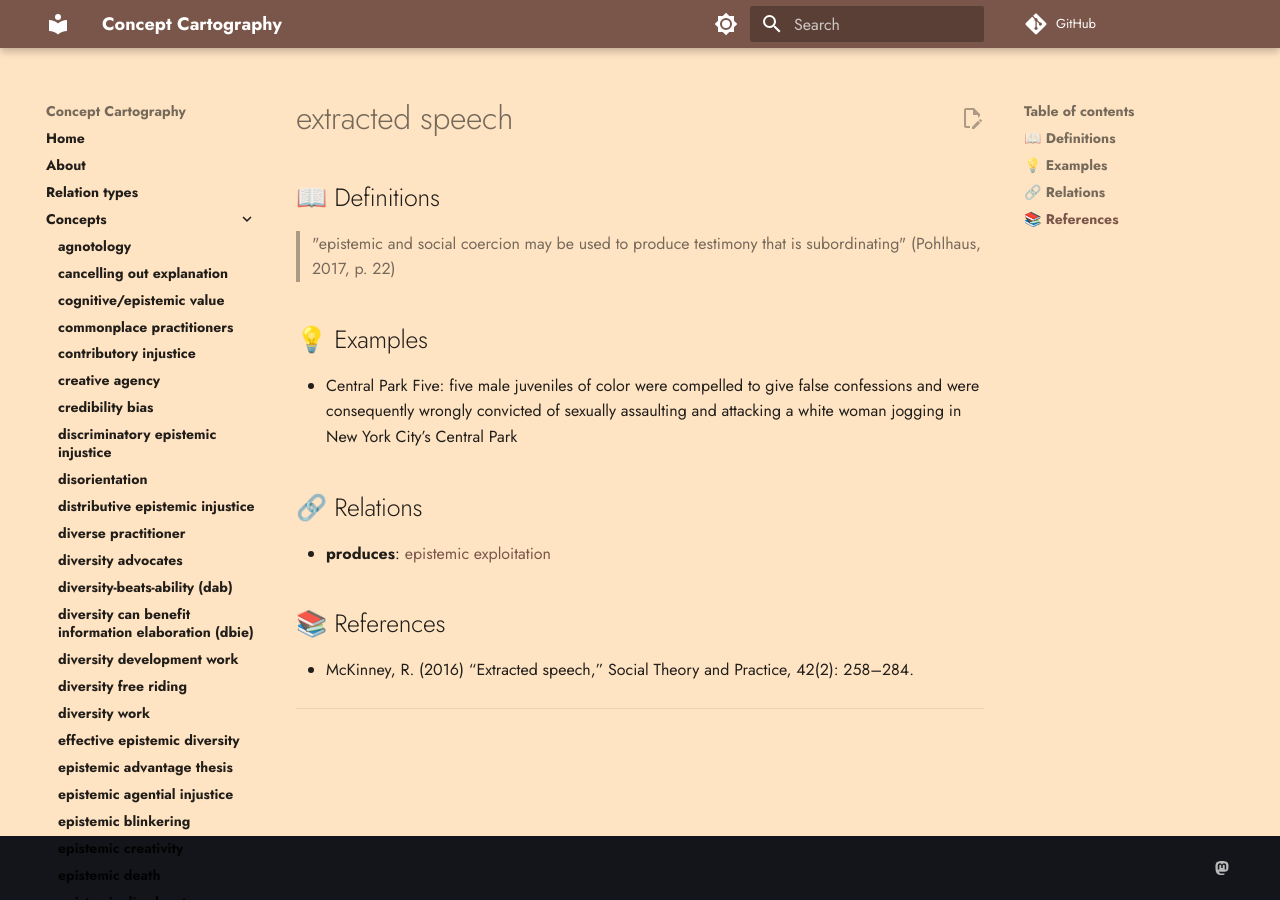
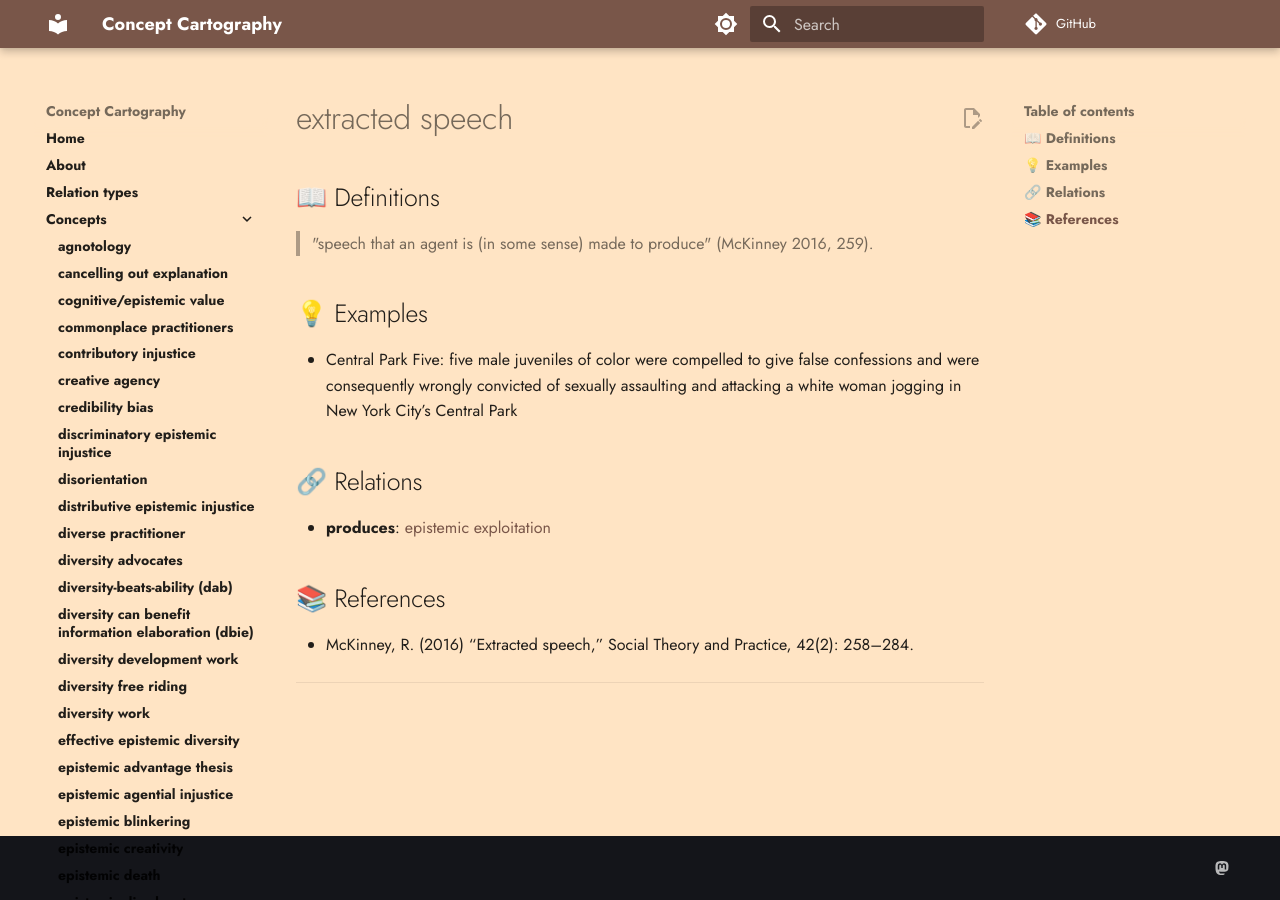
Before and after one commit to conceptcartography/conceptcartography, an MkDocs documentation site: the page built from docs/concepts/extracted-speech.md, in a window 1280 px wide. Built offline with MkDocs 1.6.1 and Material for MkDocs 9.7.7, drawn with Linux system fonts in a browser that asks for light colours; comment, search, counter and statistics services are not loaded; the version menu is left out.

Commit message:
Update extracted-speech.md
Added citation to McKinney's paper.

```diff
--- a/docs/concepts/extracted-speech.md
+++ b/docs/concepts/extracted-speech.md
@@ -2,7 +2,7 @@
 
 ## 📖 Definitions
 
-> "epistemic and social coercion may be used to produce testimony that is subordinating" (Pohlhaus, 2017, p. 22)
+> "speech that an agent is (in some sense) made to produce" (McKinney 2016, 259).
 
 ## 💡 Examples
 
```
